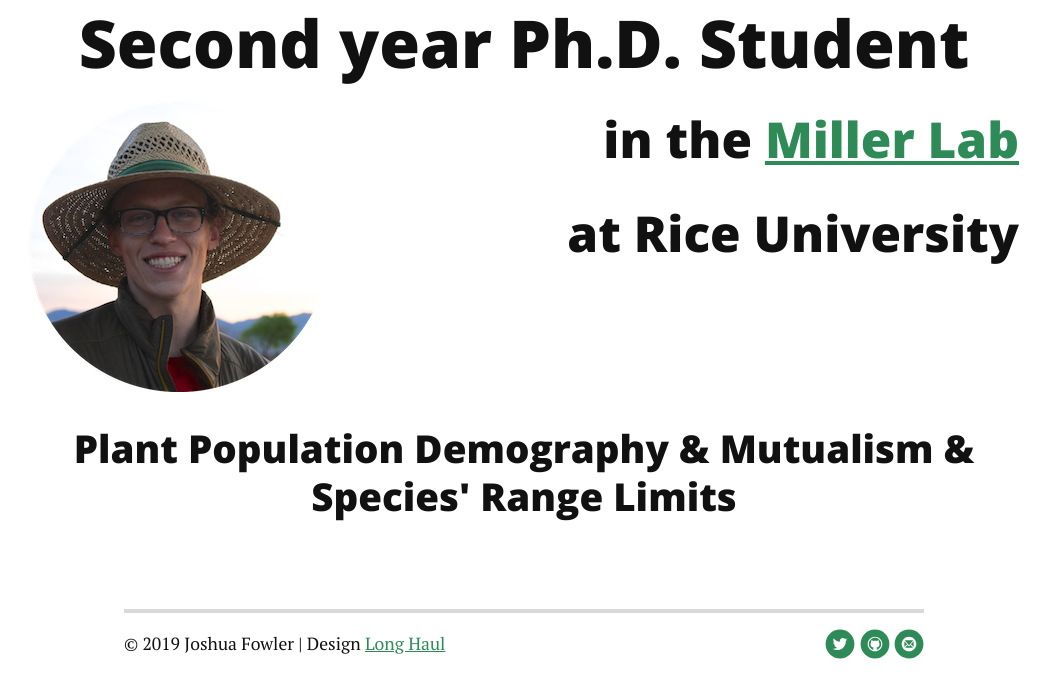
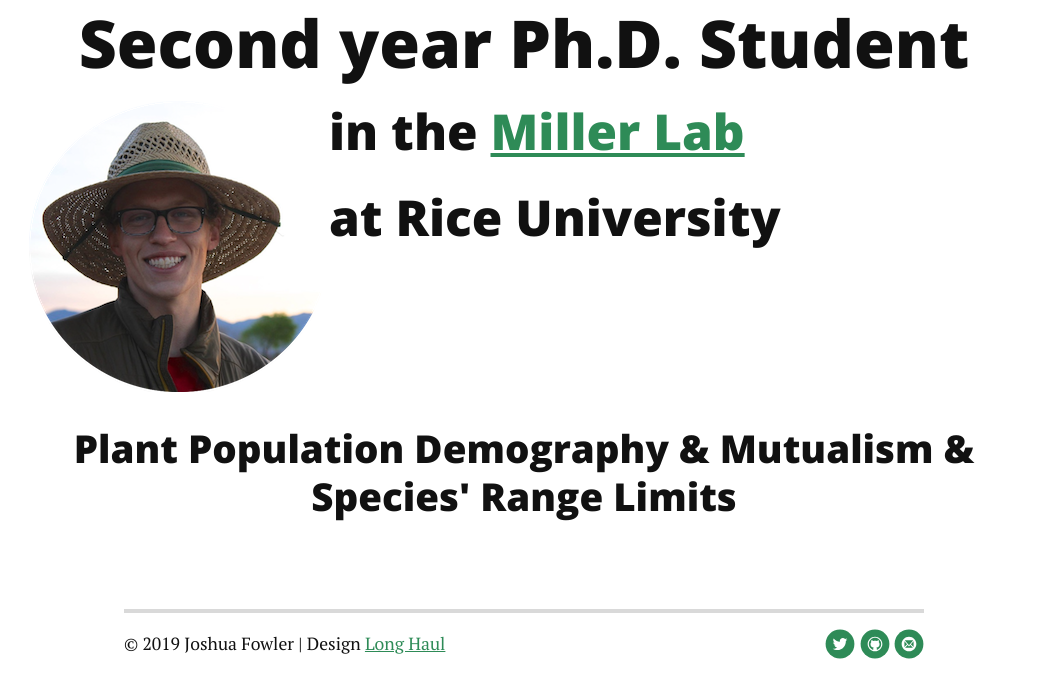
Before and after one commit to joshuacfowler/joshuacfowler.github.io, a Jekyll site: the page built from index.html, in a window 1280 px wide. Shown: the part 330-1030 px from the top of the page, without its empty margins (116-1166 px from the left). Built offline with Jekyll 4.4.1, drawn with Linux system fonts in a browser that asks for light colours; nearby versions of some CDN libraries; the list of posts is cut into pages by our own code.

Commit message:
Update index.html

```diff
--- a/index.html
+++ b/index.html
@@ -7,8 +7,8 @@
   <h1 class="PageTitle" style="text-align:center">Second year Ph.D. Student </h1>
   <div>
      <img src="/assets/img/portrait.png" style="float:left">
-        <h2 style="float:right"> in the <a href="https://www.owlnet.rice.edu/~tm9/"> Miller Lab</a></h2>
-        <h2 style="float:right">at Rice University</h2>
+        <h2 style="float:center"> in the <a href="https://www.owlnet.rice.edu/~tm9/"> Miller Lab</a></h2>
+        <h2 style="float:center">at Rice University</h2>
   </div>
   <div>
   <h3 class="footer" style="float:center">Plant Population Demography & Mutualism & Species' Range Limits</h3>
```
